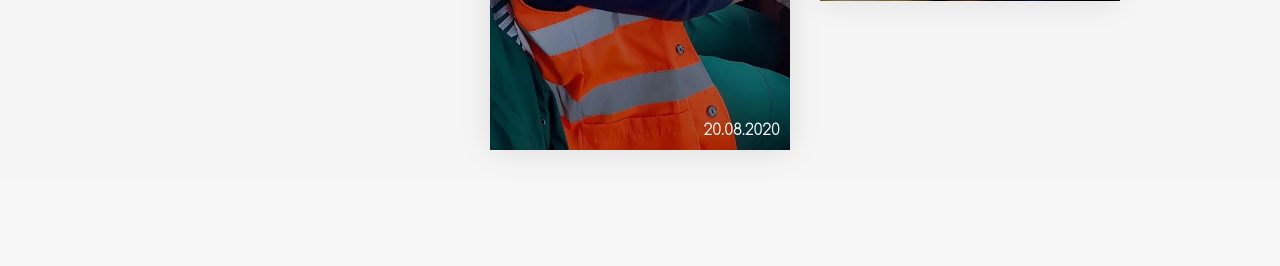
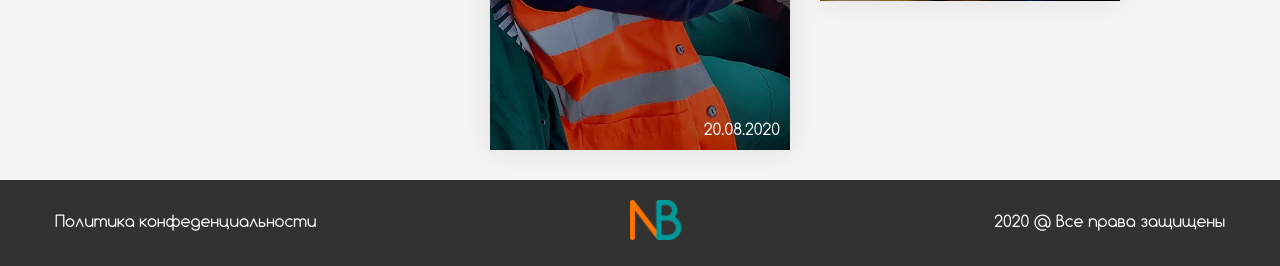
Before and after one commit to Lexa070301/newsboard, a PHP site: page / in a window 1280 px wide. Shown: the part 1387-1653 px from the top of the page. Before the commit the page ends 1539 px from the top, so only its background shows below. Run offline with PHP 8.4, Linux system fonts and the light colour scheme.

Commit message:
add footer

```diff
--- a/css/style.scss
+++ b/css/style.scss
@@ -314,4 +314,30 @@ h1, h2, h3, h4 {
 .board__grid__item__date-img {
   color: white;
 }
+//
+// Footer
+//
+footer {
+  background: $dark;
+  padding: 20px 0px;
+  .container {
+    display: flex;
+    justify-content: space-between;
+    align-items: center;
+  }
+}
+.footer__logo__img {
+  height: 40px;
+}
+.footer__privacy-policy {
+  text-decoration: none;
+  color: white;
+  cursor: pointer;
+  &:hover {
+    text-decoration: underline;
+  }
+}
+.footer__rights {
+  color: white;
+}
 @import "media";
--- a/index.html
+++ b/index.html
@@ -175,7 +175,11 @@
 </main>
 <footer>
     <div class="container">
-
+        <a class="footer__privacy-policy">Политика конфеденциальности</a>
+        <a href="./" class="footer__logo">
+            <img class="footer__logo__img" src="img/logo.png" alt="Логотип" title="News Board">
+        </a>
+        <span class="footer__rights">2020 @ Все права защищены</span>
     </div>
 </footer>
 <script src="js/jquery-3.5.1.min.js"></script>
```
Also changed, not shown: css/style.css.
